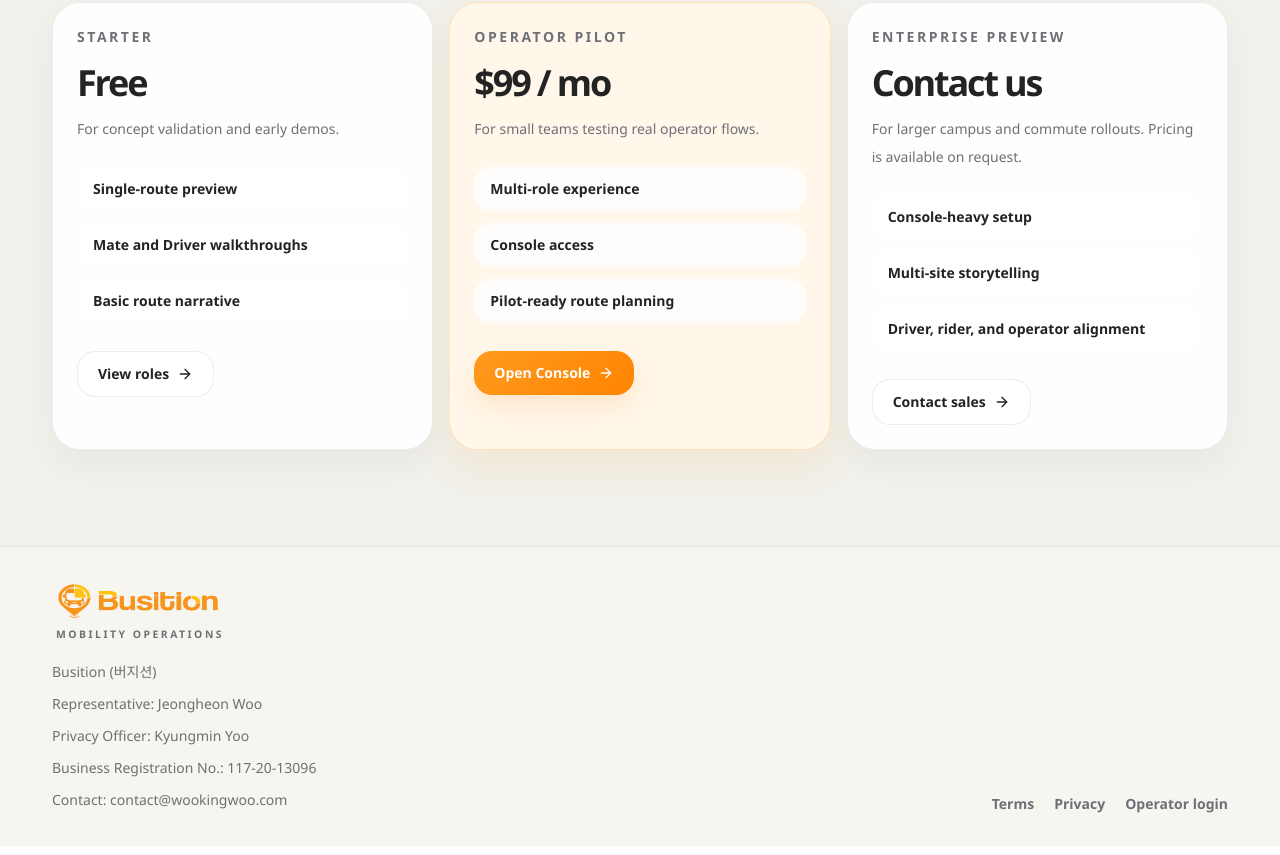
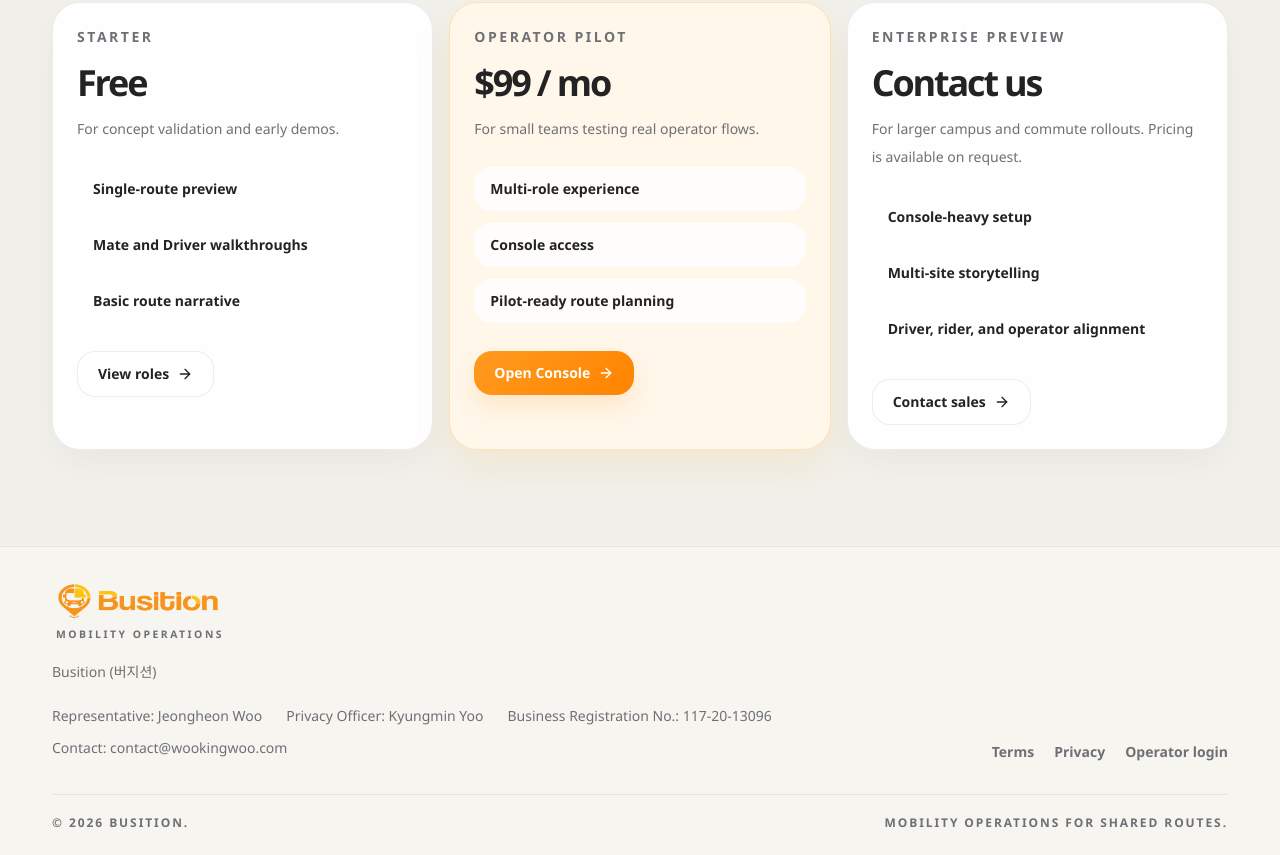
Before and after one commit to busition/busition-demo, a Next.js app: page / in a window 1280 px wide. Shown: the part 4209-5064 px from the top of the page. Built offline with nearby package versions, Linux system fonts and the light colour scheme.

Commit message:
Simplify footer layout

```diff
--- a/src/components/site-shell.tsx
+++ b/src/components/site-shell.tsx
@@ -18,6 +18,12 @@ const navItems = [
   { href: "/console", label: "Console" },
 ];
 
+const footerLinks = [
+  { href: "/policy/service", label: "Terms" },
+  { href: "/policy/privacy", label: "Privacy" },
+  { href: "/login?next=/console", label: "Operator login" },
+];
+
 function cx(...classNames: Array<string | false | null | undefined>) {
   return classNames.filter(Boolean).join(" ");
 }
@@ -33,6 +39,7 @@ function isActive(pathname: string, href: string) {
 export function SiteShell({ children }: SiteShellProps) {
   const pathname = usePathname();
   const [mobileOpen, setMobileOpen] = useState(false);
+  const currentYear = new Date().getFullYear();
 
   return (
     <div className="min-h-screen">
@@ -112,12 +119,15 @@ export function SiteShell({ children }: SiteShellProps) {
       {children}
 
       <footer className="border-t border-[var(--line)] bg-[#f6f5ef]">
-        <div className="mx-auto max-w-[1240px] px-4 py-8 sm:px-6 lg:px-8">
-          <div className="flex flex-col gap-6 lg:flex-row lg:items-end lg:justify-between">
-            <div>
+        <div className="mx-auto max-w-[1240px] px-4 pb-6 pt-8 sm:px-6 lg:px-8">
+          <div className="grid gap-8 border-b border-[var(--line)] pb-8 lg:grid-cols-[minmax(0,1fr)_auto] lg:items-end lg:gap-12">
+            <div className="max-w-[760px]">
               <BusitionLogo />
-              <div className="mt-4 space-y-1 text-sm leading-7 text-[var(--foreground-soft)]">
-                <p>Busition (버지션)</p>
+              <p className="mt-4 text-sm leading-7 text-[var(--foreground-soft)]">
+                Busition (버지션)
+              </p>
+
+              <div className="mt-4 flex flex-col gap-1 text-sm leading-7 text-[var(--foreground-soft)] sm:flex-row sm:flex-wrap sm:gap-x-6">
                 <p>Representative: Jeongheon Woo</p>
                 <p>Privacy Officer: Kyungmin Yoo</p>
                 <p>Business Registration No.: 117-20-13096</p>
@@ -125,7 +135,7 @@ export function SiteShell({ children }: SiteShellProps) {
                   Contact:{" "}
                   <a
                     href="mailto:contact@wookingwoo.com"
-                    className="transition-colors hover:text-[var(--foreground)]"
+                    className="transition-colors hover:text-[var(--accent-deep)]"
                   >
                     contact@wookingwoo.com
                   </a>
@@ -134,25 +144,21 @@ export function SiteShell({ children }: SiteShellProps) {
             </div>
 
             <div className="flex flex-wrap items-center gap-x-5 gap-y-2 text-sm font-semibold text-[var(--foreground-soft)] lg:justify-end">
-              <Link
-                href="/policy/service"
-                className="transition-colors hover:text-[var(--foreground)]"
-              >
-                Terms
-              </Link>
-              <Link
-                href="/policy/privacy"
-                className="transition-colors hover:text-[var(--foreground)]"
-              >
-                Privacy
-              </Link>
-              <Link
-                href="/login?next=/console"
-                className="transition-colors hover:text-[var(--foreground)]"
-              >
-                Operator login
-              </Link>
+              {footerLinks.map((link) => (
+                <Link
+                  key={link.href}
+                  href={link.href}
+                  className="transition-colors hover:text-[var(--accent-deep)]"
+                >
+                  {link.label}
+                </Link>
+              ))}
             </div>
+          </div>
+
+          <div className="flex flex-col gap-2 pt-5 text-xs font-semibold uppercase tracking-[0.16em] text-[var(--foreground-soft)] sm:flex-row sm:items-center sm:justify-between">
+            <p>© {currentYear} Busition.</p>
+            <p>Mobility operations for shared routes.</p>
           </div>
         </div>
       </footer>
```
